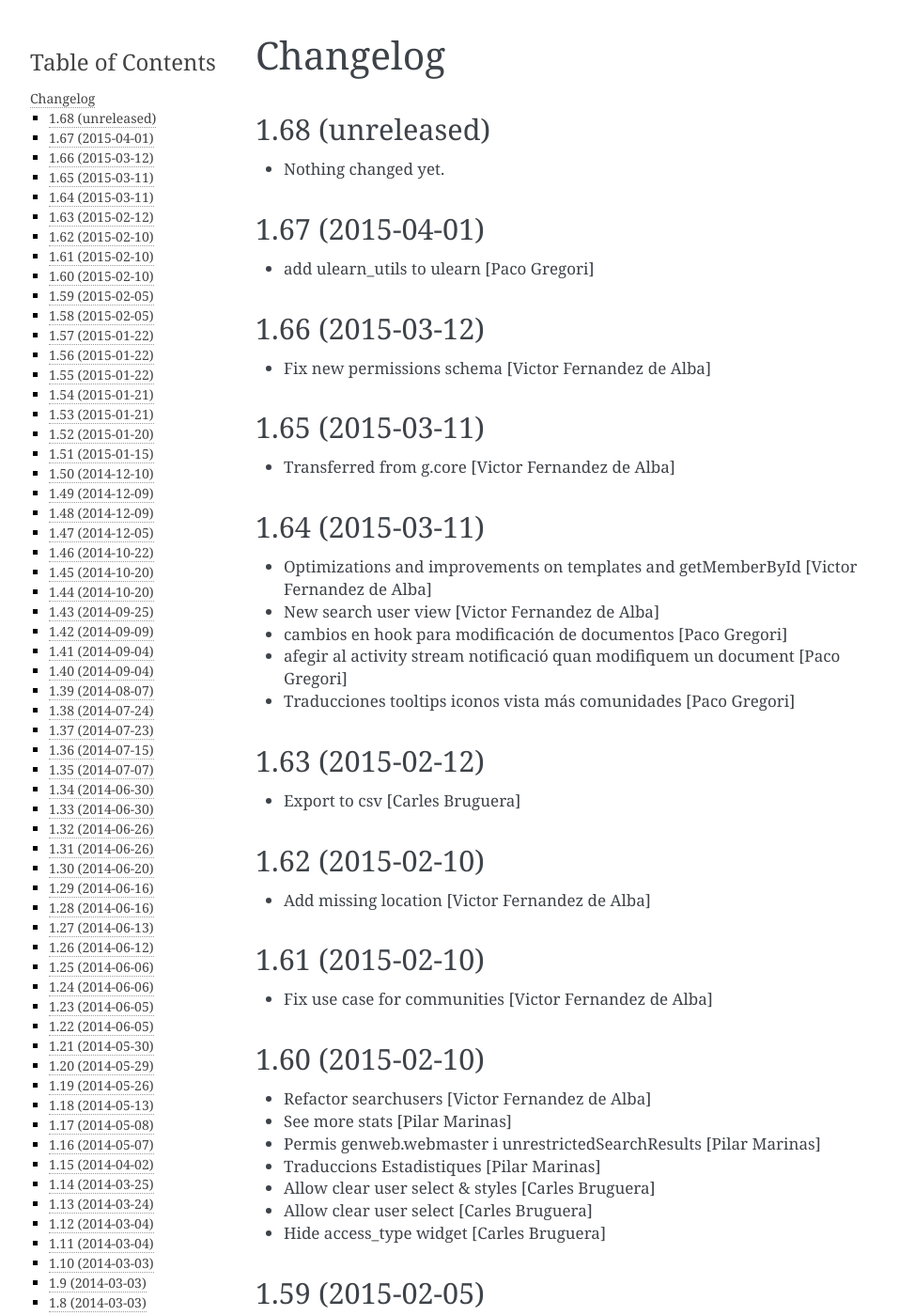
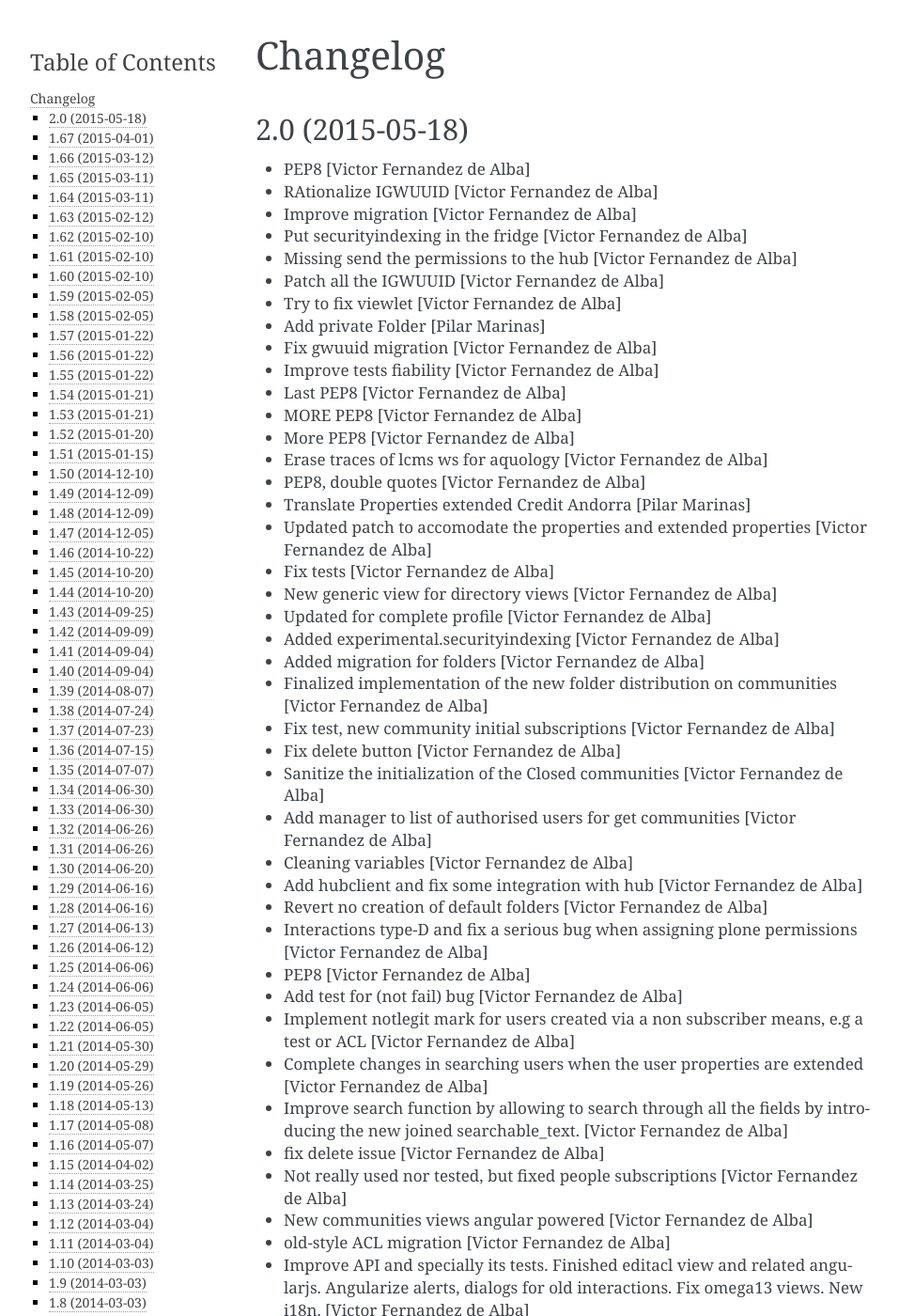
Before and after one commit to UPCnet/ulearn.core, a Sphinx documentation site: the page built from docs/HISTORY.rst, in a window 1280 px wide and 1400 px high. Shown: the whole window at 94% size, without its empty margins (148-1105 px from the left). Built offline with Sphinx 7.4.7, drawn with Linux system fonts in a browser that asks for light colours; pages that are not in the unit, such as notebooks, are missing from menus; some of the changed text lies outside the part shown.

Commit message:
Preparing release 2.0

```diff
--- a/docs/HISTORY.rst
+++ b/docs/HISTORY.rst
@@ -1,11 +1,71 @@
 Changelog
 =========
 
-1.68 (unreleased)
------------------
+2.0 (2015-05-18)
+----------------
 
-- Nothing changed yet.
-
+* PEP8 [Victor Fernandez de Alba]
+* RAtionalize IGWUUID [Victor Fernandez de Alba]
+* Improve migration [Victor Fernandez de Alba]
+* Put securityindexing in the fridge [Victor Fernandez de Alba]
+* Missing send the permissions to the hub [Victor Fernandez de Alba]
+* Patch all the IGWUUID [Victor Fernandez de Alba]
+* Try to fix viewlet [Victor Fernandez de Alba]
+* Add private Folder [Pilar Marinas]
+* Fix gwuuid migration [Victor Fernandez de Alba]
+* Improve tests fiability [Victor Fernandez de Alba]
+* Last PEP8 [Victor Fernandez de Alba]
+* MORE PEP8 [Victor Fernandez de Alba]
+* More PEP8 [Victor Fernandez de Alba]
+* Erase traces of lcms ws for aquology [Victor Fernandez de Alba]
+* PEP8, double quotes [Victor Fernandez de Alba]
+* Translate Properties extended Credit Andorra [Pilar Marinas]
+* Updated patch to accomodate the properties and extended properties [Victor Fernandez de Alba]
+* Fix tests [Victor Fernandez de Alba]
+* New generic view for directory views [Victor Fernandez de Alba]
+* Updated for complete profile [Victor Fernandez de Alba]
+* Added experimental.securityindexing [Victor Fernandez de Alba]
+* Added migration for folders [Victor Fernandez de Alba]
+* Finalized implementation of the new folder distribution on communities [Victor Fernandez de Alba]
+* Fix test, new community initial subscriptions [Victor Fernandez de Alba]
+* Fix delete button [Victor Fernandez de Alba]
+* Sanitize the initialization of the Closed communities [Victor Fernandez de Alba]
+* Add manager to list of authorised users for get communities [Victor Fernandez de Alba]
+* Cleaning variables [Victor Fernandez de Alba]
+* Add hubclient and fix some integration with hub [Victor Fernandez de Alba]
+* Revert no creation of default folders [Victor Fernandez de Alba]
+* Interactions type-D and fix a serious bug when assigning plone permissions [Victor Fernandez de Alba]
+* PEP8 [Victor Fernandez de Alba]
+* Add test for (not fail) bug [Victor Fernandez de Alba]
+* Implement notlegit mark for users created via a non subscriber means, e.g a test or ACL [Victor Fernandez de Alba]
+* Complete changes in searching users when the user properties are extended [Victor Fernandez de Alba]
+* Improve search function by allowing to search through all the fields by introducing the new joined searchable_text. [Victor Fernandez de Alba]
+* fix delete issue [Victor Fernandez de Alba]
+* Not really used nor tested, but fixed people subscriptions [Victor Fernandez de Alba]
+* New communities views angular powered [Victor Fernandez de Alba]
+* old-style ACL migration [Victor Fernandez de Alba]
+* Improve API and specially its tests. Finished editacl view and related angularjs. Angularize alerts, dialogs for old interactions. Fix omega13 views. New i18n. [Victor Fernandez de Alba]
+* New endpoint for change community type and related views. Tests. [Victor Fernandez de Alba]
+* Fix migration gwuuid [Victor Fernandez de Alba]
+* Add documentation [Victor Fernandez de Alba]
+* Fix tests [Victor Fernandez de Alba]
+* Skip LDAP tests on JENKINS [Victor Fernandez de Alba]
+* Fixed tests [Victor Fernandez de Alba]
+* Last developments on ACL [Victor Fernandez de Alba]
+* Make all tests pass [Victor Fernandez de Alba]
+* ng-switch powah [Victor Fernandez de Alba]
+* Tabs working for ACL [Victor Fernandez de Alba]
+* Refactor of community and new API endpoints [Victor Fernandez de Alba]
+* Tested creation and edit communities [Victor Fernandez de Alba]
+* Creation working [Victor Fernandez de Alba]
+* WIP, refactoring communities [Victor Fernandez de Alba]
+* WIP, community refactor [Victor Fernandez de Alba]
+* Nou contingut video incrustat youtube [Pilar Marinas]
+* new branch portlet comunitats [Pilar Marinas]
+* added unrestrcited [Roberto Diaz]
+* added LCMS view [Roberto Diaz]
+* change community creation parameters to unify all contents in the same folder Documents [Paco Gregori]
+* pep8 [Victor Fernandez de Alba]
 
 1.67 (2015-04-01)
 -----------------
--- a/setup.py
+++ b/setup.py
@@ -1,7 +1,7 @@
 from setuptools import setup, find_packages
 import os
 
-version = '1.68.dev0'
+version = '2.0'
 
 README = open('README.rst').read()
 HISTORY = open(os.path.join('docs', 'HISTORY.rst')).read()
```
